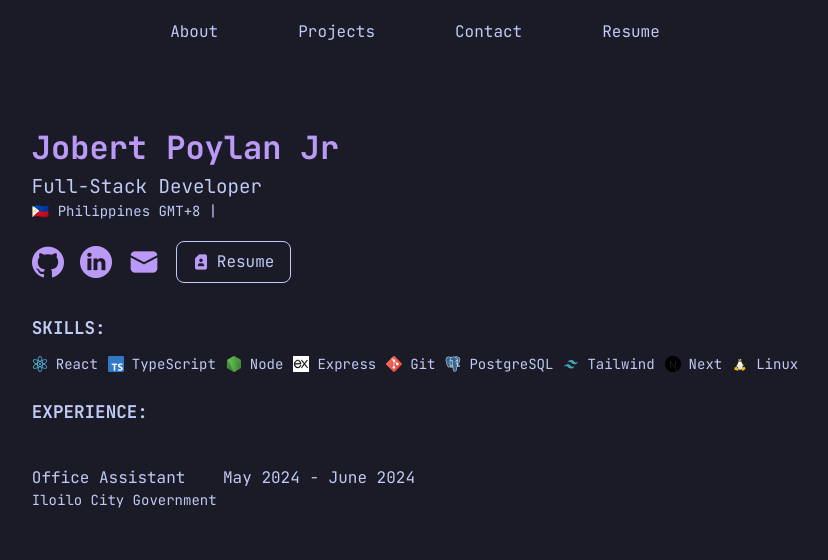
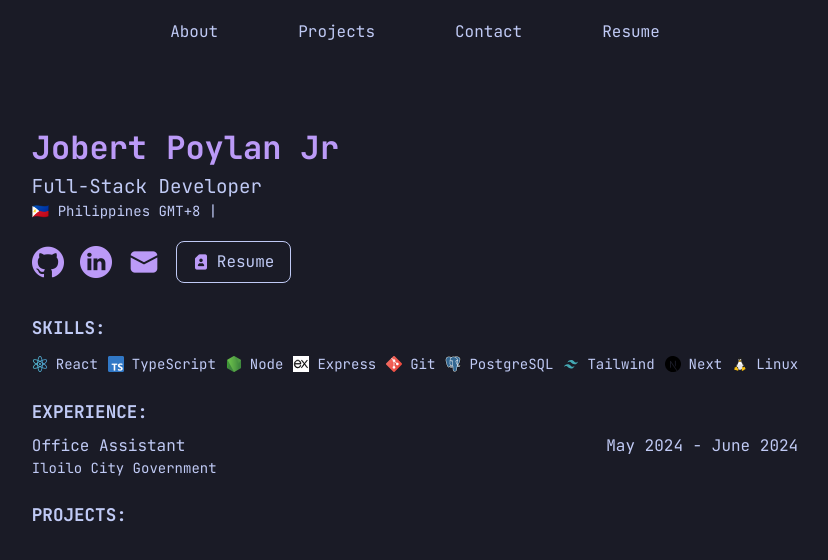
Before and after one commit to JobertDev27/portfolio, a Next.js app: page / in a window 1280 px wide. Shown: the top 560 px of the page, without its empty margins (225-1053 px from the left). Built offline with nearby package versions, Linux system fonts and the light colour scheme; no server answers.

Commit message:
style: expanded exp to full width

```diff
--- a/app/layout.tsx
+++ b/app/layout.tsx
@@ -1,5 +1,5 @@
-import type { Metadata } from "next";
 import localFont from "next/font/local";
+import { Metadata } from "next";
 import "./globals.css";
 
 export const metadata: Metadata = {
@@ -8,9 +8,9 @@ export const metadata: Metadata = {
 };
 
 const jetbrains = localFont({
-  src: "./fonts/Jetbrains-mono.ttf",
+  src: "./fonts/JetBrainsMono-Regular.ttf",
+  display: "swap",
   variable: "--jetbrains-mono",
-  display: "swap",
 });
 
 export default function RootLayout({
@@ -19,7 +19,7 @@ export default function RootLayout({
   children: React.ReactNode;
 }>) {
   return (
-    <html lang="en" className={jetbrains.className}>
+    <html lang="en" className={jetbrains.variable}>
       <body className="min-h-full flex flex-col">{children}</body>
     </html>
   );
--- a/app/page.tsx
+++ b/app/page.tsx
@@ -13,7 +13,7 @@ export default function Home() {
           </ul>
         </nav>
       </header>
-      <main className="flex justify-center mt-5 mx-4 md:mt-15">
+      <main className="flex justify-center mt-5 mx-4 md:mt-15 ">
         <Landing />
       </main>
     </>
--- a/app/tabs/Landing.tsx
+++ b/app/tabs/Landing.tsx
@@ -17,7 +17,7 @@ export default function Landing() {
 
   return (
     <main>
-      <section className="md:p-0 md:w-[90%] lg:w-[50%] flex flex-row md:gap-10 items-center mb-8">
+      <section className=" w-full flex flex-row md:gap-10 items-center mb-8">
         <div className="flex-1">
           <h1 className="font-bold text-(--highlight)">Jobert Poylan Jr</h1>
           <h2>Full-Stack Developer</h2>
@@ -74,17 +74,19 @@ export default function Landing() {
           ))}
         </div>
       </section>
-      <section className="md:p-0 md:w-[90%] lg:w-[50%] flex flex-col md:gap-10 mb-8 mt-5">
-        <h3>EXPERIENCE:</h3>
-        <div className="flex justify-between">
+      <section className="md:p-0 w-full flex flex-col mb-6 mt-5">
+        <h3 className="mb-2">EXPERIENCE:</h3>
+        <div className="flex w-full justify-between">
           <div>
             <h4>Office Assistant</h4>
             <p className="text-sm">Iloilo City Government</p>
           </div>
-          <div className="flex justify-end">
-            <p>May 2024 - June 2024</p>
-          </div>
+          <p>May 2024 - June 2024</p>
         </div>
+      </section>
+      <section className="md:p-0 md:w-[90%] lg:w-[50%] flex flex-col md:gap-10 mb-8 mt-5">
+        <h3>PROJECTS:</h3>
+        <div className="flex flex-col"></div>
       </section>
     </main>
   );
```
Also changed, not shown: app/fonts/JetBrainsMono-Regular.ttf (renamed from app/fonts/Jetbrains-mono.ttf).
